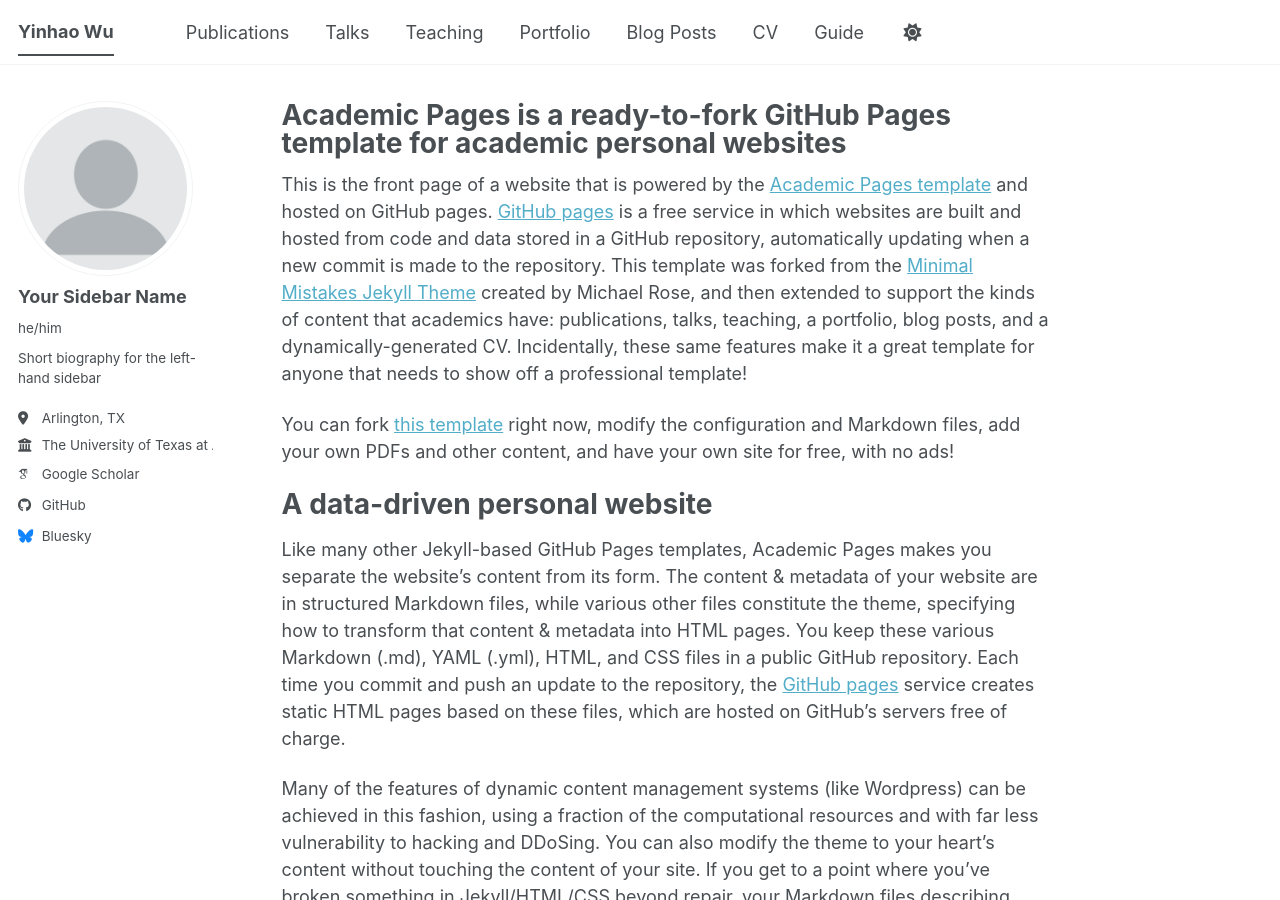
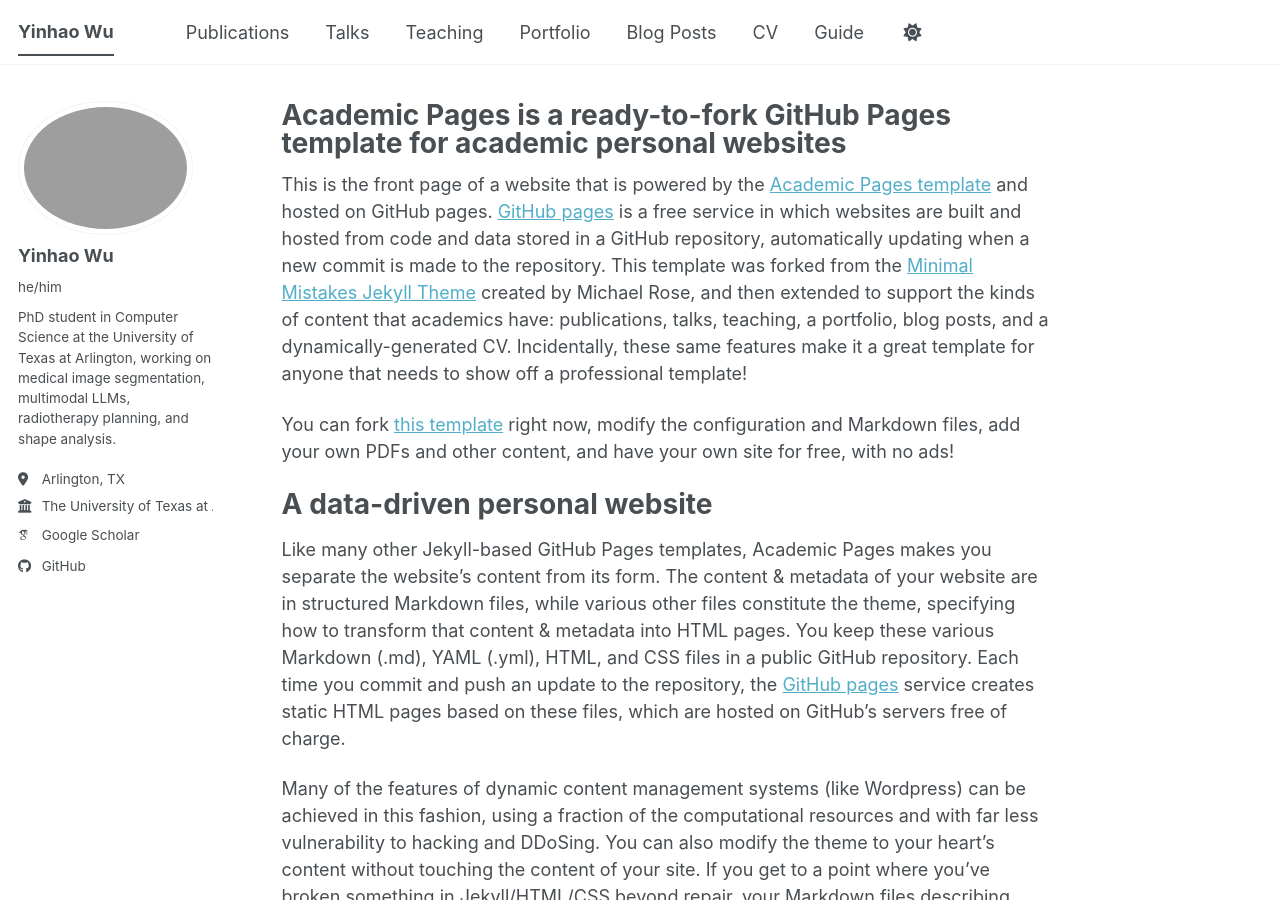
Before and after one commit to inhaowu/inhaowu.github.io, a Jekyll site: the page built from _pages/about.md, in a window 1280 px wide and 900 px high. Built offline with Jekyll 4.4.1, drawn with Linux system fonts in a browser that asks for light colours; some web fonts are replaced; a script bundle is joined from its source files by our own code; library files that are not in the unit come from our copies; some of the changed lines change nothing that is shown.

Commit message:
Update _config.yml

```diff
--- a/_config.yml
+++ b/_config.yml
@@ -9,78 +9,32 @@
 # Basic Site Settings
 locale                   : "en-US"
 site_theme               : "default" # The available themes options are "default", "air", "sunrise", "mint", "dirt" and "contrast"
-title                    : "Yinhao Wu"
-title_separator          : "-"
-name                     : &name "Yinhao Wu"
-description              : &description "Your Name's academic portfolio"   # Update this with a general description of your site, this is the default if not overridden by a page
-url                      : https://inhaowu.github.io # The base hostname & protocol for your site e.g. "https://[your GitHub username].github.io",
-                                                           # or if you already have some other page hosted on Github then use "https://[your GitHub username].github.io/[Your Repo Name]"
-baseurl                  : "" # the subpath of your site, e.g. "/blog"
-repository               : "inhaowu/inhaowu.github.io"
+title: "Yinhao Wu"
+name: &name "Yinhao Wu"
+description: &description "PhD student in Computer Science at the University of Texas at Arlington"
+url: "https://inhaowu.github.io"
+baseurl: ""
+repository: "inhaowu/inhaowu.github.io"
 
 # Site Author - The following control what appear as part of the author content on the side bar.
 #               If a field is blank the icon and link will not appear, otherwise it will be shown.
 #               Additional customization can be done by editing /_includes/author-profile.html
 author:
-  # Biographic information
-  avatar           : "profile.png"
-  name             : "Your Sidebar Name"
+  avatar           : "images/profile.jpg"
+  name             : "Yinhao Wu"
   pronouns         : "he/him"
-  bio              : "Short biography for the left-hand sidebar"
+  bio              : "PhD student in Computer Science at the University of Texas at Arlington, working on medical image segmentation, multimodal LLMs, radiotherapy planning, and shape analysis."
   location         : "Arlington, TX"
   employer         : "The University of Texas at Arlington"
-  uri              : # URL
-  # email            : "none@example.org"
+  uri              :
 
-  # Academic websites
-  # academia         : # URL
-  # arxiv            : # URL - Update with the correct link to your profile
   googlescholar    : "https://scholar.google.com/citations?user=LIW0GvcAAAAJ&hl=en"
-  # inspire-hep      : # URL
-  # impactstory      : # URL
-  # # orcid            : "https://orcid.org/yourorcidurl"
-  # semantic         : # URL
-  # ssrn             : # URL
-  # # pubmed           : "https://www.ncbi.nlm.nih.gov/pubmed/?term=john+snow"
-  # researchgate     : # URL
-  # scopus           : # URL
-  # zotero           : # URL
 
+  github           : "inhaowu"
 
-  # Repositories and software development
-  bitbucket        : # Username - Update with your username on the site
-  codepen          : # Username
-  dribbble         : # Username
-  github           : "academicpages"
-  kaggle           : # Username
-  stackoverflow    : # User number or user number and name (i.e., use "1" or "1/jeff-atwood")
-
-  # Social media
-  artstation       : # Username
-  bluesky          : "bsky.app" # Replace this with you Bluesky username
-  facebook         : # Username
-  flickr           : # Username
-  foursquare       : # Username
-  goodreads        : # Username
-  google_plus      : # Username
-  keybase          : # Username
-  instagram        : # Username
-  lastfm           : # Username
-  linkedin         : # Username
-  mastodon         : # URL
-  medium           : # URL
-  pinterest        : # Username
-  soundcloud       : # Username
-  steam            : # Username
-  telegram         : # URL
-  tumblr           : # Username
-  twitter          : # Username for X / Twitter
-  vine             : # Username
-  weibo            : # Username
-  wikipedia        : # Username
-  xing             : # Username
-  youtube          : # Username
-  zhihu            : # Username
+  bluesky          :
+  linkedin         :
+  twitter          :
 
 # Publication Category - The following the list of publication categories and their headings
 publication_category:
```
